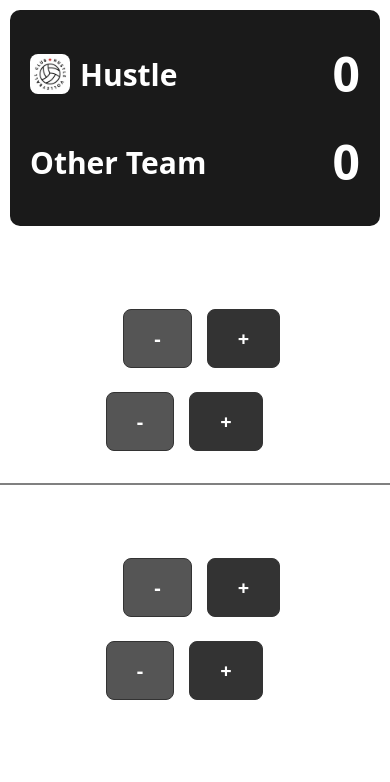
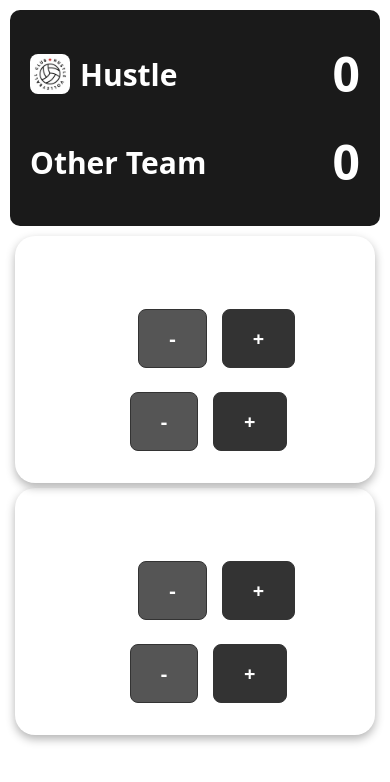
Before and after one commit to jrosario0225/volleyball-tracker, a React (Vite) app: page / in a window 390 px wide. Shown: the top 782 px of the page. Built offline with nearby package versions, Linux system fonts and the light colour scheme.

Commit message:
Added box-shadow to mobile too

```diff
--- a/src/components/desktop/TeamSection.css
+++ b/src/components/desktop/TeamSection.css
@@ -13,7 +13,7 @@
     flex-direction: column;
     gap: 20px;
     min-height: 80vh;
-    box-shadow: 0px 4px 10px rgba(0, 0, 0, 0.3);
+    box-shadow: 0px 4px 10px rgba(0, 0, 0.3, 0.3);
     border-radius: 20px;
     margin-left: 15px;
     margin-right: 15px;
--- a/src/components/mobile/TeamSection.css
+++ b/src/components/mobile/TeamSection.css
@@ -9,11 +9,14 @@
 .team-section-mobile {
     padding: 20px;
     color: white;
+    box-shadow: 0px 4px 10px rgba(0, 0, 0.3, 0.3);
+    border-radius: 20px;
+    margin-left: 15px;
+    margin-right: 15px;
+    margin-bottom: 5px;
+
 }
 
-.team-section-mobile:first-child {
-    border-bottom: 2px solid gray;
-}
 
 .team-name-mobile h2 {
     font-size: 24px;
--- a/src/components/mobile/TeamSection.jsx
+++ b/src/components/mobile/TeamSection.jsx
@@ -23,7 +23,7 @@
             </div>
 
             <div className="stat-row-mobile">
-                <p>Error</p>
+                <p>Errors</p>
                 <p>{errors}</p>
                 <button onClick={onSubtractErrors} className="button-subtract">-</button>
                 <button onClick={onAddErrors} className="button-add">+</button>
```
